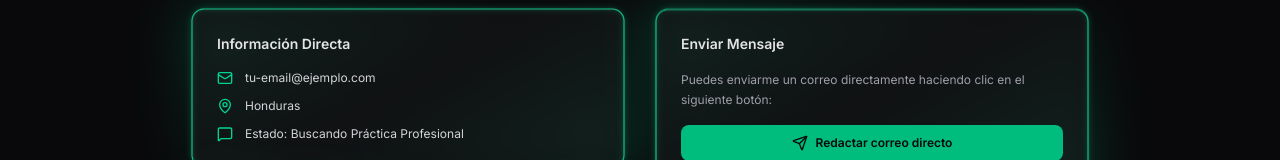
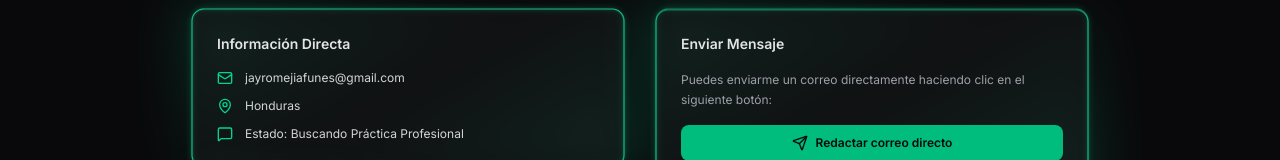
Before and after one commit to JayroAdoniMejia/Portafolio, a Next.js app: page /Portafolio/ in a window 1280 px wide. Shown: the part 7694-7854 px from the top of the page. Built offline with nearby package versions, Linux system fonts and the light colour scheme.

Commit message:
Actualización del correo electrónico de contacto en el componente Contact y en los datos del perfil.

```diff
--- a/src/components/sections/Contact.tsx
+++ b/src/components/sections/Contact.tsx
@@ -27,8 +27,8 @@ export default function Contact() {
                 <div className="space-y-3 text-xs text-zinc-300">
                   <div className="flex items-center gap-3">
                     <Mail className="w-4 h-4 text-emerald-400 shrink-0" />
-                    <a href={`mailto:${PROFILE_DATA.email}`} className="hover:text-emerald-400 transition-colors truncate">
-                      {PROFILE_DATA.email}
+                    <a href="mailto:jayromejiafunes@gmail.com" className="hover:text-emerald-400 transition-colors truncate">
+                      jayromejiafunes@gmail.com
                     </a>
                   </div>
                   <div className="flex items-center gap-3">
@@ -58,7 +58,7 @@ export default function Contact() {
                 Puedes enviarme un correo directamente haciendo clic en el siguiente botón:
               </p>
               <a
-                href={`mailto:${PROFILE_DATA.email}?subject=Contacto%20desde%20Portafolio&body=Hola%20Jayro,%20vi%20tu%20portafolio%20y...`}
+                href="mailto:jayromejiafunes@gmail.com?subject=Contacto%20desde%20Portafolio&body=Hola%20Jayro,%20vi%20tu%20portafolio%20y..."
                 className="inline-flex items-center justify-center gap-2 w-full px-4 py-2.5 rounded-lg bg-emerald-500 hover:bg-emerald-400 text-zinc-950 font-semibold text-xs transition-colors"
               >
                 <Send className="w-4 h-4 shrink-0" />
--- a/src/data/profile.ts
+++ b/src/data/profile.ts
@@ -4,7 +4,7 @@ export const PROFILE_DATA = {
     status: "Buscando Práctica Profesional",
     available: true,
     location: "Honduras",
-    email: "tu-email@ejemplo.com", // Actualiza con tu email real
+    email: "jayromejiafunes@gmail.com", // Actualiza con tu email real
     socials: {
       github: "https://github.com", // Actualiza con tu usuario de GitHub
       linkedin: "https://linkedin.com/in/", // Actualiza con tu LinkedIn
```
